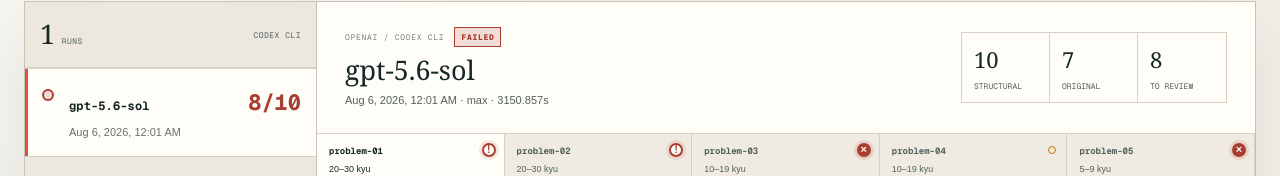
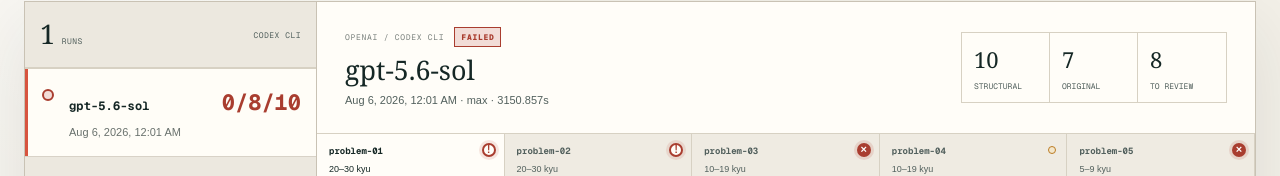
Before and after one commit to adum/tsumegobench, a Next.js app: page /runs in a window 1280 px wide. Shown: the part 182-358 px from the top of the page. Built offline with nearby package versions, Linux system fonts and the light colour scheme.

Commit message:
Add human pass counts to run list

```diff
--- a/app/components/RunBrowser.tsx
+++ b/app/components/RunBrowser.tsx
@@ -11,6 +11,7 @@ import { SolutionTree } from "./SolutionTree";
 import {
   aggregateReviewProgress,
   isReviewMarkedBad,
+  problemPassesHumanReview,
   type ReviewProblemProgress,
 } from "@/lib/review-progress";
 import {
@@ -347,7 +348,14 @@ export function RunBrowser() {
             <span>CODEX CLI</span>
           </div>
           <div className="problem-list">
-            {runs.map((record) => (
+            {runs.map((record) => {
+              const humanPassed = record.problems.filter((generatedProblem) =>
+                problemPassesHumanReview(generatedProblem.reviews ?? []),
+              ).length;
+              const automatedPassed = record.summary.automatedGatePassed;
+              const totalProblems = record.summary.expectedProblems ?? record.problems.length;
+
+              return (
                 <button
                   type="button"
                   key={record.runId}
@@ -359,15 +367,19 @@ export function RunBrowser() {
                   <span className="problem-list-copy">
                     <span className="problem-list-topline">
                       <strong>{record.model.name}</strong>
-                    <span>
-                      {record.summary.automatedGatePassed}/
-                      {record.summary.expectedProblems ?? record.problems.length}
+                      <span
+                        className="run-pass-counts"
+                        aria-label={`${humanPassed} human passed, ${automatedPassed} automated passed, ${totalProblems} total problems`}
+                        title="Human passed / automated passed / total problems"
+                      >
+                        {humanPassed}/{automatedPassed}/{totalProblems}
                       </span>
                     </span>
                     <small>{humanDate(record.createdAt)}</small>
                   </span>
                 </button>
-            ))}
+              );
+            })}
           </div>
         </aside>
 
--- a/app/globals.css
+++ b/app/globals.css
@@ -551,11 +551,16 @@ input:focus-visible,
 }
 
 .run-library .problem-list-topline strong {
+  min-width: 0;
+  overflow: hidden;
   font-size: 12px;
   letter-spacing: 0.01em;
+  text-overflow: ellipsis;
+  white-space: nowrap;
 }
 
 .run-library .problem-list-topline > span {
+  flex: none;
   font-size: 22px;
   font-weight: 700;
 }
--- a/lib/review-progress.ts
+++ b/lib/review-progress.ts
@@ -44,3 +44,21 @@ export function isReviewMarkedBad(problem: ReviewProgressFields): boolean {
     problem.wellPathed === false
   );
 }
+
+export function problemPassesHumanReview(
+  reviews: readonly ReviewProgressFields[],
+): boolean {
+  const completedReviews = reviews.filter(
+    (review) => review.status === "completed",
+  );
+
+  return (
+    completedReviews.length > 0 &&
+    completedReviews.every(
+      (review) =>
+        review.valid === true &&
+        review.wellPathed === true &&
+        review.duplicate === false,
+    )
+  );
+}
```
Also changed, not shown: 2 other files (tests, documents, lock files or other folders). Lines whose indentation alone changed are shown as unchanged.
